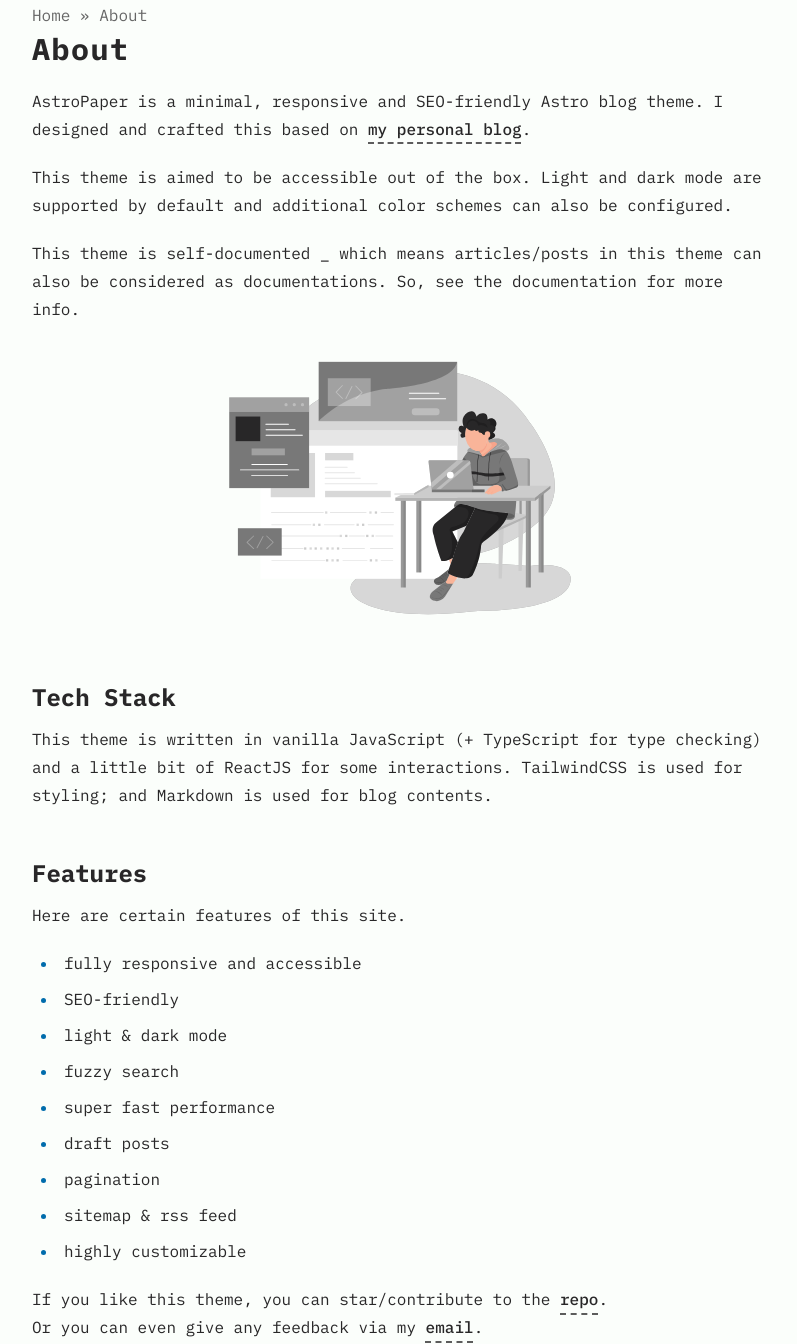
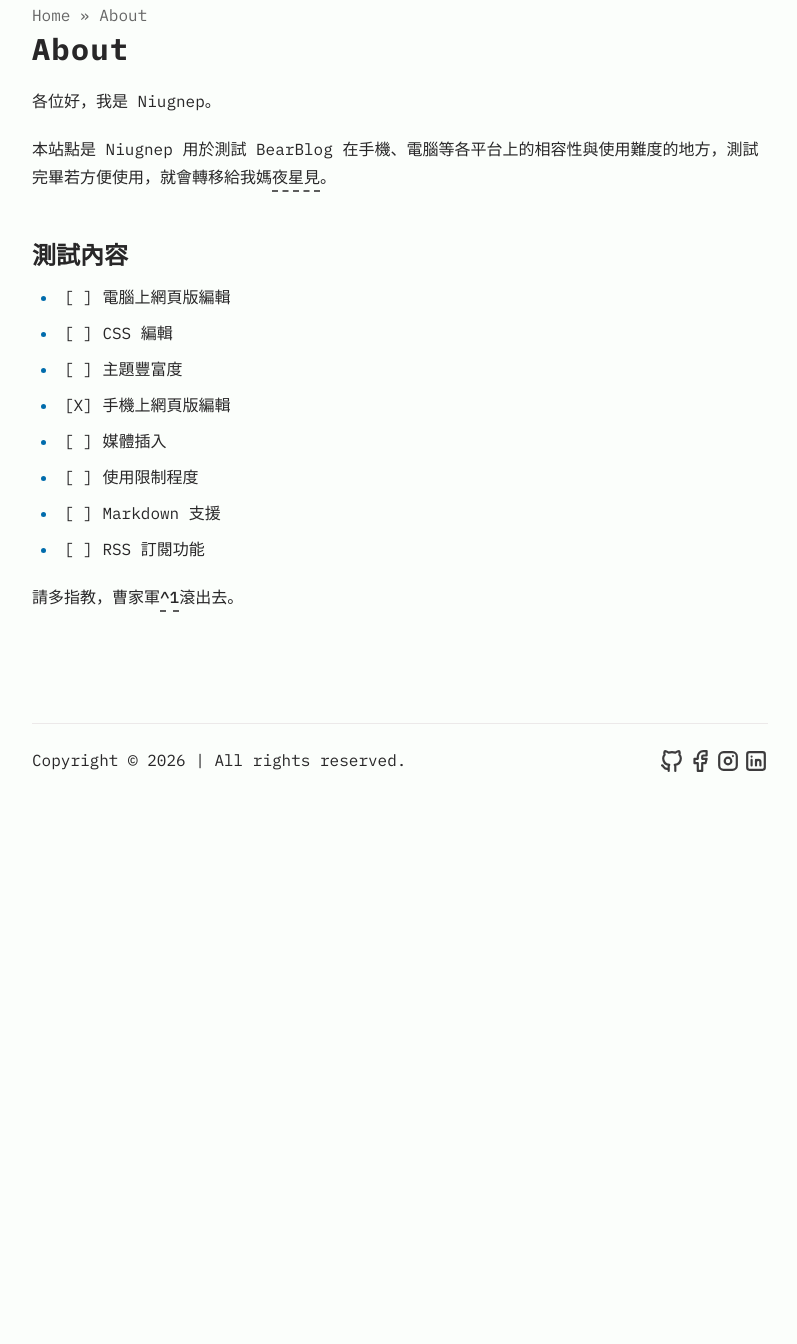
Before and after one commit to Niugnep65535/igloo, an Astro site: page /about in a window 1280 px wide. Shown: the part 222-1566 px from the top of the page, without its empty margins (240-1037 px from the left). After the commit the page ends 1018 px from the top, so only its background shows below. Built offline with nearby package versions, Linux system fonts and the light colour scheme; Astro itself is replaced by a stand-in of ours.

Commit message:
Update src/pages/about.md (via Pages CMS)

```diff
--- a/src/pages/about.md
+++ b/src/pages/about.md
@@ -1,36 +1,21 @@
 ---
 layout: ../layouts/AboutLayout.astro
-title: "About"
+title: About
 ---
+各位好，我是 Niugnep。
 
-AstroPaper is a minimal, responsive and SEO-friendly Astro blog theme. I designed and crafted this based on [my personal blog](https://satnaing.dev/blog).
+本站點是 Niugnep 用於測試 BearBlog 在手機、電腦等各平台上的相容性與使用難度的地方，測試完畢若方便使用，就會轉移給我媽[夜星見](https://home.gamer.com.tw/profile/index_creation.php?owner=atdream&folder=530650)。
 
-This theme is aimed to be accessible out of the box. Light and dark mode are supported by
-default and additional color schemes can also be configured.
+## 測試內容
+- [ ] 電腦上網頁版編輯
+- [ ] CSS 編輯
+- [ ] 主題豐富度
+- [X] 手機上網頁版編輯
+- [ ] 媒體插入
+- [ ] 使用限制程度
+- [ ] Markdown 支援
+- [ ] RSS 訂閱功能
 
-This theme is self-documented \_ which means articles/posts in this theme can also be considered as documentations. So, see the documentation for more info.
+請多指教，曹家軍[^1]滾出去。
 
-<div>
-  <img src="/assets/dev.svg" class="sm:w-1/2 mx-auto" alt="coding dev illustration">
-</div>
-
-## Tech Stack
-
-This theme is written in vanilla JavaScript (+ TypeScript for type checking) and a little bit of ReactJS for some interactions. TailwindCSS is used for styling; and Markdown is used for blog contents.
-
-## Features
-
-Here are certain features of this site.
-
-- fully responsive and accessible
-- SEO-friendly
-- light & dark mode
-- fuzzy search
-- super fast performance
-- draft posts
-- pagination
-- sitemap & rss feed
-- highly customizable
-
-If you like this theme, you can star/contribute to the [repo](https://github.com/satnaing/astro-paper).
-Or you can even give any feedback via my [email](mailto:contact@satnaing.dev).
+[^1]: 我爸活著，我媽不是人妻
```
